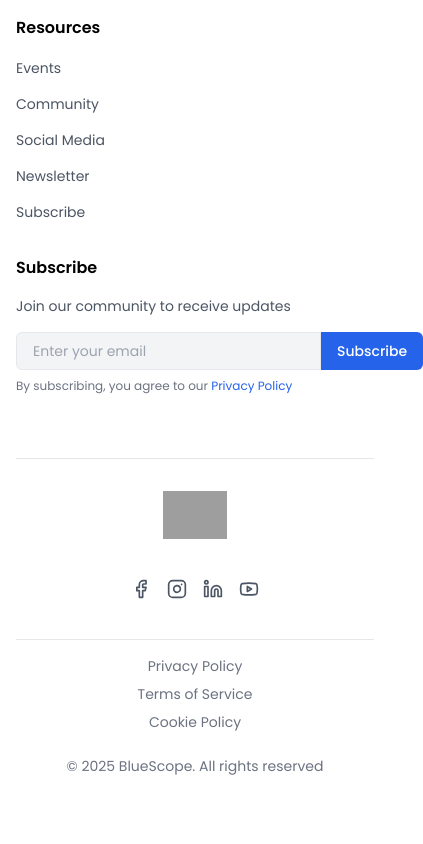
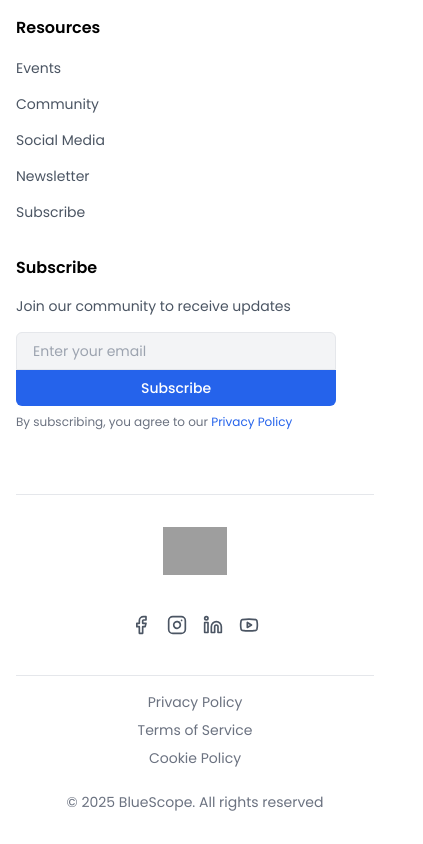
Before and after one commit to Mmesomadavid/bluescope, a React (Vite) app: page /signup in a window 390 px wide. Shown: the part 609-1453 px from the top of the page, 423 px wide, since content can reach past the window. Before the commit the page ends 1417 px from the top, so only its background shows below. Built offline with nearby package versions, Linux system fonts and the light colour scheme; grey boxes are pictures that could not be loaded.

Commit message:
made new changes

```diff
--- a/src/components/Footer.tsx
+++ b/src/components/Footer.tsx
@@ -47,16 +47,22 @@ const Footer = () => {
           <div>
             <h3 className="text-base font-semibold mb-4">Subscribe</h3>
             <p className="text-sm text-gray-600 mb-4">Join our community to receive updates</p>
-            <div className="flex">
+            <form
+              className="flex flex-col sm:flex-row w-full max-w-xs sm:max-w-none"
+              onSubmit={e => e.preventDefault()}
+            >
               <input
                 type="email"
                 placeholder="Enter your email"
-                className="flex-grow px-4 py-2 text-sm bg-gray-100 border border-gray-200 rounded-l-md focus:outline-none focus:ring-2 focus:ring-blue-500"
+                className="flex-1 min-w-0 px-4 py-2 text-sm bg-gray-100 border border-gray-200 rounded-t-md sm:rounded-l-md sm:rounded-t-none focus:outline-none focus:ring-2 focus:ring-blue-500"
               />
-              <button className="bg-blue-600 text-white px-4 py-2 text-sm font-medium rounded-r-md hover:bg-blue-700 transition-colors">
+              <button
+                type="submit"
+                className="bg-blue-600 text-white px-4 py-2 text-sm font-medium rounded-b-md sm:rounded-r-md sm:rounded-b-none hover:bg-blue-700 transition-colors"
+              >
                 Subscribe
               </button>
-            </div>
+            </form>
             <p className="text-xs text-gray-500 mt-2">
               By subscribing, you agree to our <Link to="/privacy-policy" className="text-blue-600 hover:underline">Privacy Policy</Link>
             </p>
```
